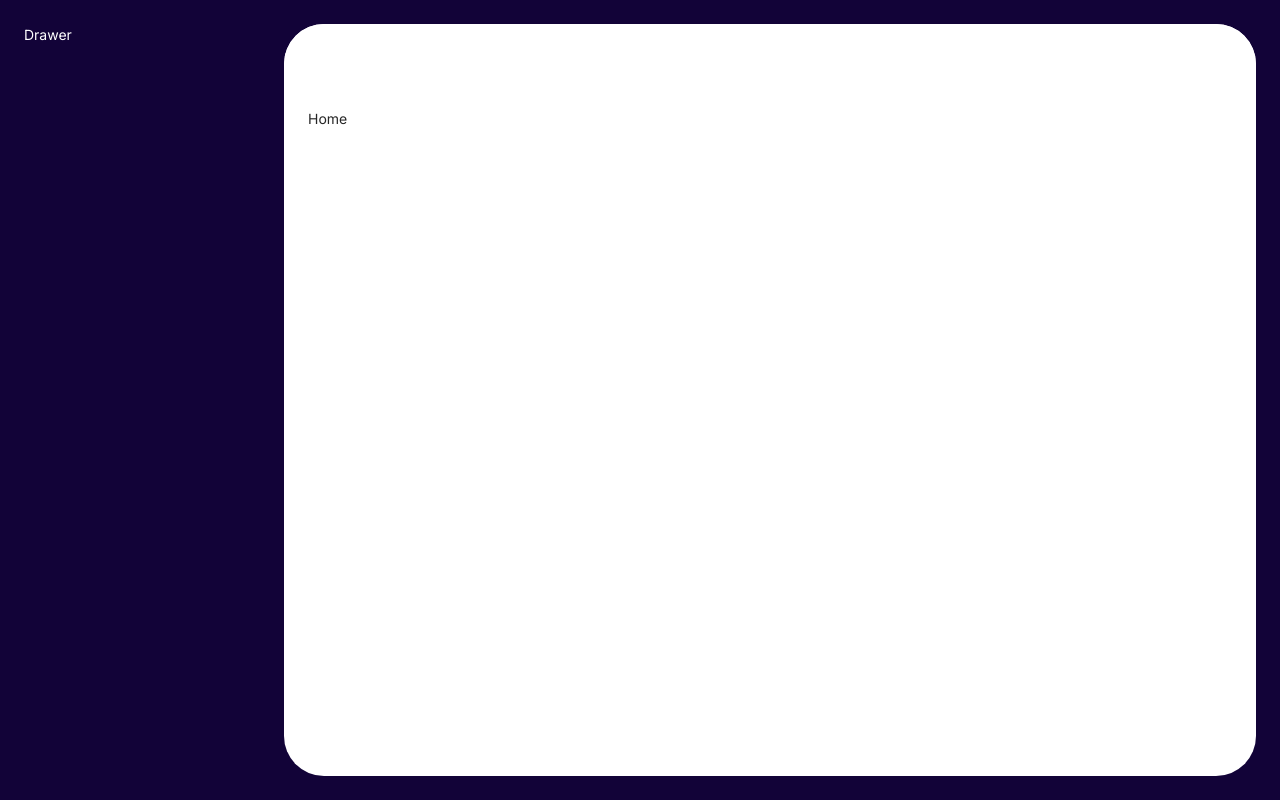
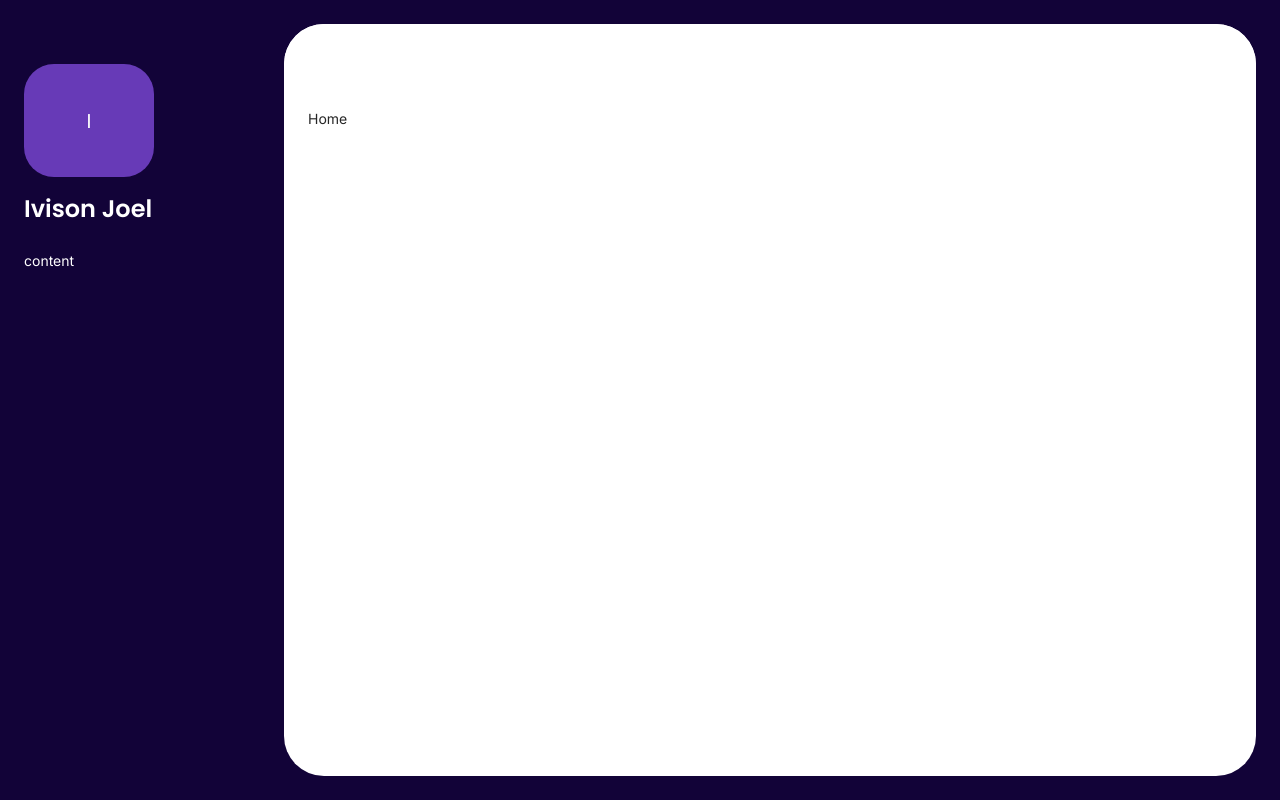
Before and after one commit to Ivisonj/IEvent-Frontend, a Next.js app in the folder ievent-frontend/: page /user/home in a window 1280 px wide. Built offline with nearby package versions, Linux system fonts and the light colour scheme; a web font is replaced by a local one.

Commit message:
feat: drawer header creation

```diff
--- a/ievent-frontend/src/layouts/mainLayout/drawer/drawerContent/index.tsx
+++ b/ievent-frontend/src/layouts/mainLayout/drawer/drawerContent/index.tsx
@@ -1,5 +1,7 @@
+import { Box } from '@mui/material'
+
 const DrawerContent = () => {
-  return <h1>Drawer Content</h1>
+  return <Box>content</Box>
 }
 
 export default DrawerContent
--- a/ievent-frontend/src/layouts/mainLayout/drawer/drawerHeader/index.tsx
+++ b/ievent-frontend/src/layouts/mainLayout/drawer/drawerHeader/index.tsx
@@ -1,5 +1,30 @@
+import { Stack, Typography, Avatar } from '@mui/material'
+import { deepPurple } from '@mui/material/colors'
+
 const DrawerHeader = () => {
-  return <h1>drawer header</h1>
+  return (
+    <Stack
+      sx={{
+        width: '100%',
+        height: '30%',
+        display: 'flex',
+        justifyContent: 'center',
+      }}
+    >
+      <Avatar
+        sx={{
+          bgcolor: deepPurple[500],
+          width: '50%',
+          height: '50%',
+          borderRadius: '30px',
+          my: 2,
+        }}
+      >
+        I
+      </Avatar>
+      <Typography variant="h3">Ivison Joel</Typography>
+    </Stack>
+  )
 }
 
 export default DrawerHeader
--- a/ievent-frontend/src/layouts/mainLayout/drawer/index.tsx
+++ b/ievent-frontend/src/layouts/mainLayout/drawer/index.tsx
@@ -1,11 +1,16 @@
 import { Box } from '@mui/material'
 
 import DrawerStyled from './drawerStyled'
+import DrawerHeader from './drawerHeader'
+import DrawerContent from './drawerContent'
 
 const Drawer = () => {
   return (
     <Box component="nav">
-      <DrawerStyled>Drawer</DrawerStyled>
+      <DrawerStyled>
+        <DrawerHeader />
+        <DrawerContent />
+      </DrawerStyled>
     </Box>
   )
 }
```
